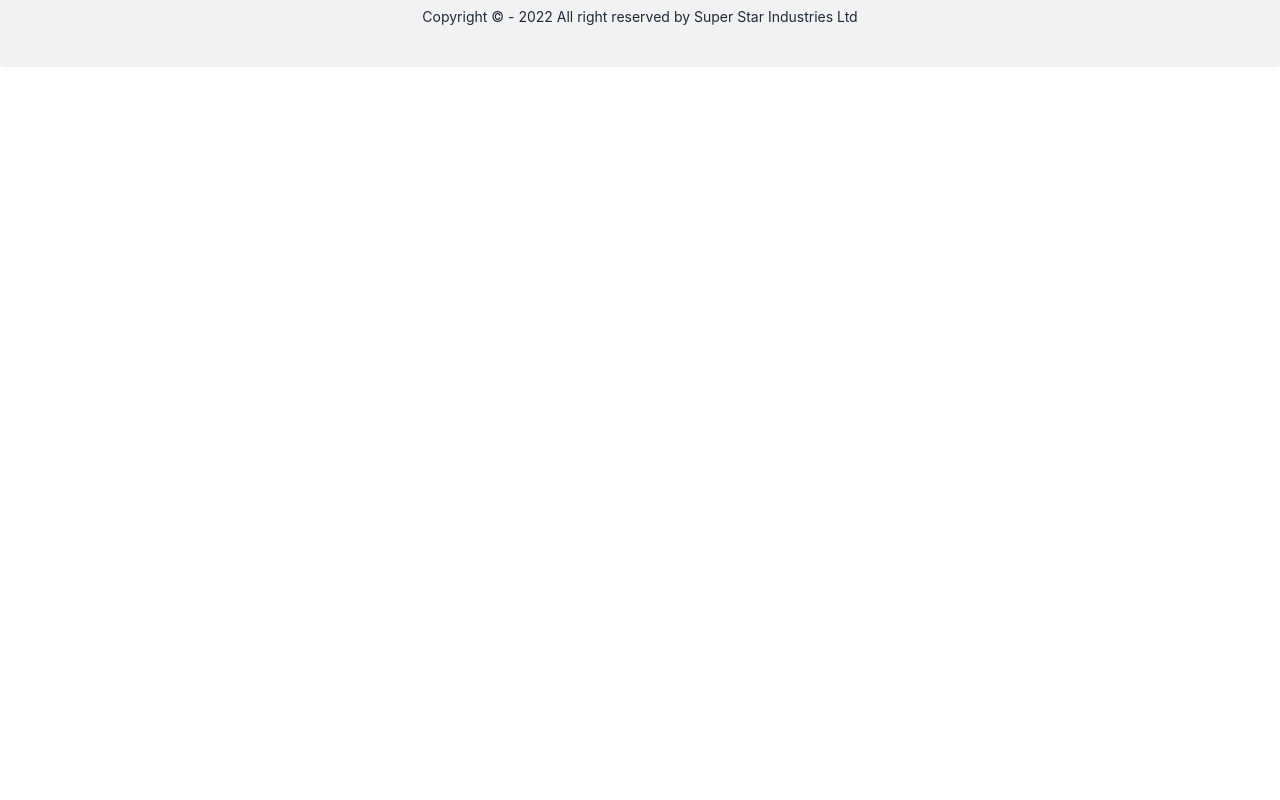
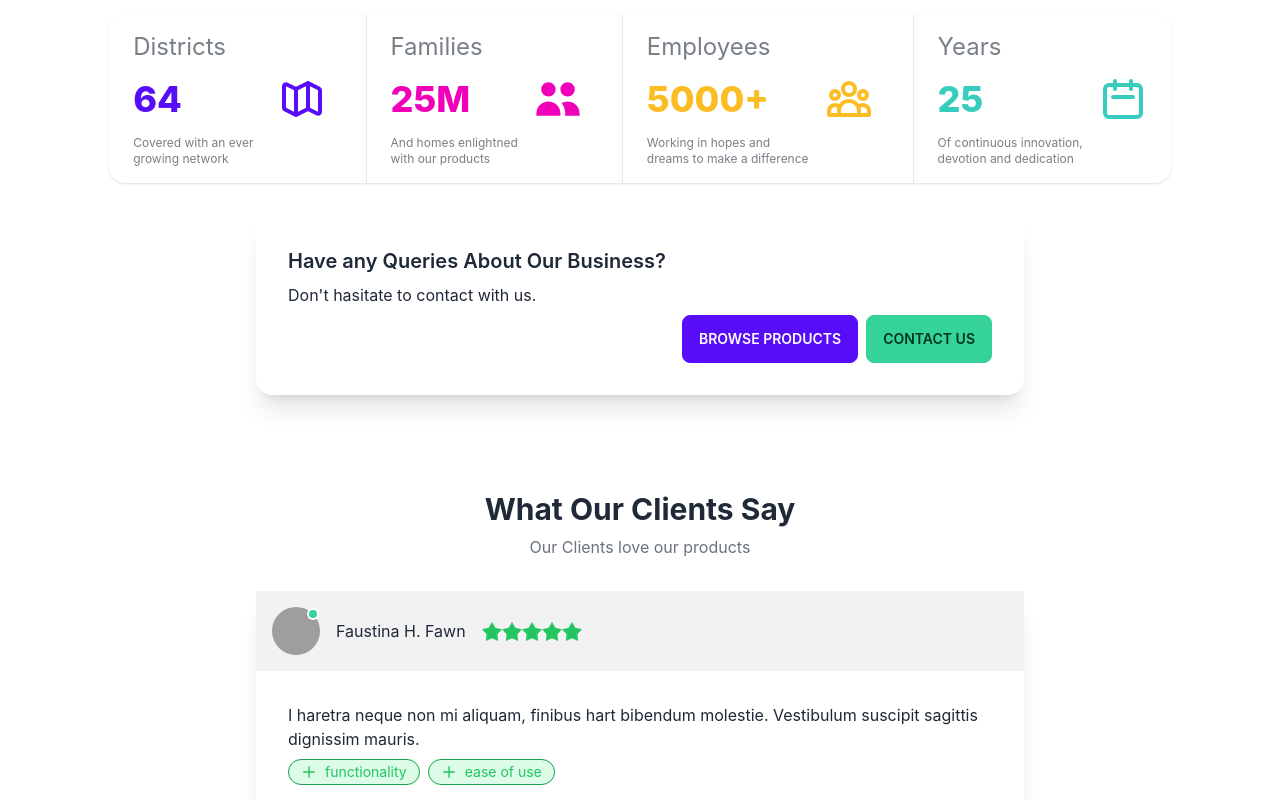
Before and after one commit to kazi331/Manufacturer-webstore, a React (Create React App) app: page / in a window 1280 px wide. Shown: the part 940-1740 px from the top of the page. Before the commit the page ends 1007 px from the top, so only its background shows below. Built offline with nearby package versions, Linux system fonts and the light colour scheme; no server answers; grey boxes are pictures that could not be loaded.

Commit message:
review added

```diff
--- a/src/pages/home/FeaturedProducts.js
+++ b/src/pages/home/FeaturedProducts.js
@@ -40,9 +40,10 @@ const FeaturedProducts = () => {
 //   console.log(JSON.stringify(products));
   return (
     <div className="mt-24 mx-4">
-      <h2 className="text-center text-primary text-4xl font-bold">
+      <h2 className="text-center text-dark-600 text-4xl font-bold">
         Featured Products
       </h2>
+      <p className="text-dark-200 text-center">Browser Our Top Products</p>
       <div className="grid grid-cols-1 sm:grid-cols-2 md:grid-cols-3 lg:grid-cols-4 gap-6 my-12">
         {products.map((p, index) => (
           <SingleProducts key={index} p={p} />
--- a/src/pages/home/Home.js
+++ b/src/pages/home/Home.js
@@ -1,13 +1,17 @@
 import React from 'react';
+import BusinessStat from '../../shared/BusinessStat';
 import Footer from '../../shared/Footer';
 import Carousel from './Carousel';
 import FeaturedProducts from './FeaturedProducts';
+import Reviews from './Reviews';
 
 const Home = () => {
     return (
         <div>
             <Carousel/>
             <FeaturedProducts/>
+            <BusinessStat/>
+            <Reviews/>
             <Footer/>
         </div>
     );
--- /dev/null
+++ b/src/pages/home/Reviews.js
@@ -0,0 +1,45 @@
+import React from 'react';
+
+const Reviews = () => {
+    return (
+        <div>
+           <h2 className='text-3xl text-center font-bold mt-24'>What Our Clients Say</h2>
+            <p className='text-center text-gray-500 mb-8 mt-2'>Our Clients love our products</p>
+            <div className='p'>
+                <div class="card max-w-3xl  mt-8  mx-auto bg-base-100 shadow-xl">
+                    <div className="flex gap-4 flex-wrap  items-center bg-base-200 p-4">
+                        <div class="avatar online">
+                            <div class="w-12 rounded-full">
+                                <img src="https://api.lorem.space/image/face?hash=47449" alt=''/>
+                            </div>
+                        </div>
+                        <h4>Faustina H. Fawn</h4>
+                        <div class="rating">
+                            <input type="radio" name="rating-4" class="w-5 mask mask-star-2 bg-green-500" />
+                            <input type="radio" name="rating-4" class="w-5 mask mask-star-2 bg-green-500"  />
+                            <input type="radio" name="rating-4" class="w-5 mask mask-star-2 bg-green-500" />
+                            <input type="radio" name="rating-4" class="w-5 mask mask-star-2 bg-green-500" />
+                            <input type="radio" name="rating-4" class="w-5 mask mask-star-2 bg-green-500" />
+                        </div>
+                    </div>
+                        <div class="card-body">
+                            <p>I haretra neque non mi aliquam, finibus hart bibendum molestie. Vestibulum suscipit sagittis dignissim mauris.</p>
+                            <div class="card-actions justify-start">
+                                <div class="badge bg-green-100 text-green-500 border-green-600 gap-2 p-3">
+                                    <svg xmlns="http://www.w3.org/2000/svg" class="h-4 w-4 " fill="none" viewBox="0 0 24 24" stroke="currentColor" stroke-width="2"><path stroke-linecap="round" stroke-linejoin="round" d="M12 4v16m8-8H4" /></svg>
+                                    functionality
+                                </div>
+                                <div class="badge bg-green-100 text-green-500 border-green-600 gap-2 p-3">
+                                    <svg xmlns="http://www.w3.org/2000/svg" class="h-4 w-4 " fill="none" viewBox="0 0 24 24" stroke="currentColor" stroke-width="2"><path stroke-linecap="round" stroke-linejoin="round" d="M12 4v16m8-8H4" /></svg>
+                                    ease of use
+                                </div>
+                            </div>
+                        </div>
+                 </div>
+
+            </div>
+        </div>
+    );
+};
+
+export default Reviews;
--- a/src/pages/home/SingleProducts.js
+++ b/src/pages/home/SingleProducts.js
@@ -10,7 +10,7 @@ const SingleProducts = ({p}) => {
         <p>Price: ${p.price}</p>
         <h2 className="card-title"> {p.name}</h2>
         <div className="flex flex-wrap gap-3 justify-between items-center">
-          <button className="btn btn-sm btn-active btn-primary">Buy Now</button>
+          <button className="btn btn-sm btn-active btn-success text-white">Buy Now</button>
           <div className="card-actions justify-end">
             <div className="badge badge-outline">Min: {p.min_quan}</div>
             <div className="badge badge-outline">Av: {p.avail}</div>
--- /dev/null
+++ b/src/shared/BusinessStat.js
@@ -0,0 +1,62 @@
+import React from 'react';
+import { Link } from 'react-router-dom';
+
+const BusinessStat = () => {
+    return (
+        <div className='mt-24'>
+            <h2 className='text-3xl text-center font-bold'>Worldwide Business Trust Us</h2>
+            <p className='text-center text-gray-500 mb-8 mt-2'>We trade in many coutries with great satisfaction</p>
+            <div className='flex justify-center'>
+                <div class="grid grid-cols-1 md:grid-cols-2 gap-4 lg:stats lg:shadow">
+                    <div class="stat rounded-lg lg:rounded-none shadow lg:shadow-none gap-y-4">
+                        <div class="stat-figure text-primary">
+                        <svg xmlns="http://www.w3.org/2000/svg" className="h-12 w-12" fill="none" viewBox="0 0 24 24" stroke="currentColor" strokeWidth={2}><path strokeLinecap="round" strokeLinejoin="round" d="M9 20l-5.447-2.724A1 1 0 013 16.382V5.618a1 1 0 011.447-.894L9 7m0 13l6-3m-6 3V7m6 10l4.553 2.276A1 1 0 0021 18.382V7.618a1 1 0 00-.553-.894L15 4m0 13V4m0 0L9 7" /></svg>
+                        </div>
+                        <div class="stat-title text-2xl">Districts </div>
+                        <div class="stat-value text-primary">64</div>
+                        <div class="stat-desc">Covered with an ever <br/> growing network</div>
+                    </div>
+                    <div class="stat rounded-lg lg:rounded-none shadow lg:shadow-none gap-y-4">
+                        <div class="stat-figure text-secondary">
+                        <svg xmlns="http://www.w3.org/2000/svg" className="h-12 w-12" viewBox="0 0 20 20" fill="currentColor"><path d="M9 6a3 3 0 11-6 0 3 3 0 016 0zM17 6a3 3 0 11-6 0 3 3 0 016 0zM12.93 17c.046-.327.07-.66.07-1a6.97 6.97 0 00-1.5-4.33A5 5 0 0119 16v1h-6.07zM6 11a5 5 0 015 5v1H1v-1a5 5 0 015-5z" /></svg>
+                        </div>
+                        <div class="stat-title text-2xl">Families</div>
+                        <div class="stat-value text-secondary">25M</div>
+                        <div class="stat-desc">And homes enlightned <br/> with our products  </div>
+                    </div>
+                    <div class="stat rounded-lg lg:rounded-none shadow lg:shadow-none gap-y-4">
+                        <div class="stat-figure text-warning">
+                        <svg xmlns="http://www.w3.org/2000/svg" className="h-12 w-12" fill="none" viewBox="0 0 24 24" stroke="currentColor" strokeWidth={2}><path strokeLinecap="round" strokeLinejoin="round" d="M17 20h5v-2a3 3 0 00-5.356-1.857M17 20H7m10 0v-2c0-.656-.126-1.283-.356-1.857M7 20H2v-2a3 3 0 015.356-1.857M7 20v-2c0-.656.126-1.283.356-1.857m0 0a5.002 5.002 0 019.288 0M15 7a3 3 0 11-6 0 3 3 0 016 0zm6 3a2 2 0 11-4 0 2 2 0 014 0zM7 10a2 2 0 11-4 0 2 2 0 014 0z" /></svg>
+                        </div>
+                        <div class="stat-title text-2xl">Employees</div>
+                        <div class="stat-value text-warning">5000+</div>
+                        <div class="stat-desc">Working in hopes and <br></br>dreams to make a difference </div>
+                    </div>
+                    <div class="stat rounded-lg lg:rounded-none shadow lg:shadow-none gap-y-4">
+                        <div class="stat-figure text-accent">
+                        <svg xmlns="http://www.w3.org/2000/svg" className="h-12 w-12" fill="none" viewBox="0 0 24 24" stroke="currentColor" strokeWidth={2}><path strokeLinecap="round" strokeLinejoin="round" d="M8 7V3m8 4V3m-9 8h10M5 21h14a2 2 0 002-2V7a2 2 0 00-2-2H5a2 2 0 00-2 2v12a2 2 0 002 2z" /></svg>
+                        </div>
+                        <div class="stat-title text-2xl">Years</div>
+                        <div class="stat-value text-accent">25</div>
+                        <div class="stat-desc"> Of continuous innovation, <br/> devotion and dedication  </div>
+                    </div>
+
+                </div>
+
+            </div>
+            <div class="card max-w-3xl  mt-8  mx-auto bg-base-100 shadow-xl">
+                    <div class="card-body">
+                        <h2 class="card-title">Have any Queries About Our Business? </h2>
+                        <p>Don't hasitate to contact with us.</p>
+                        <div class="card-actions justify-end">
+                        <Link to="/products" className="btn btn-primary">Browse Products</Link>
+                        <Link to="/contact" className="btn btn-success">Contact US</Link>
+                        </div>
+                    </div>
+                </div>
+
+        </div>
+    );
+};
+
+export default BusinessStat;
--- a/src/shared/Footer.js
+++ b/src/shared/Footer.js
@@ -4,7 +4,7 @@ import { Link } from "react-router-dom";
 const Footer = () => {
 
   return (
-    <div>
+    <div className="mt-20">
       <footer className="footer footer-center p-10 bg-base-200 text-base-content rounded">
         <div className="grid gird-cols-1 sm:grid-flow-col  gap-4">
           <Link to="#!" className="link link-hover">
```
